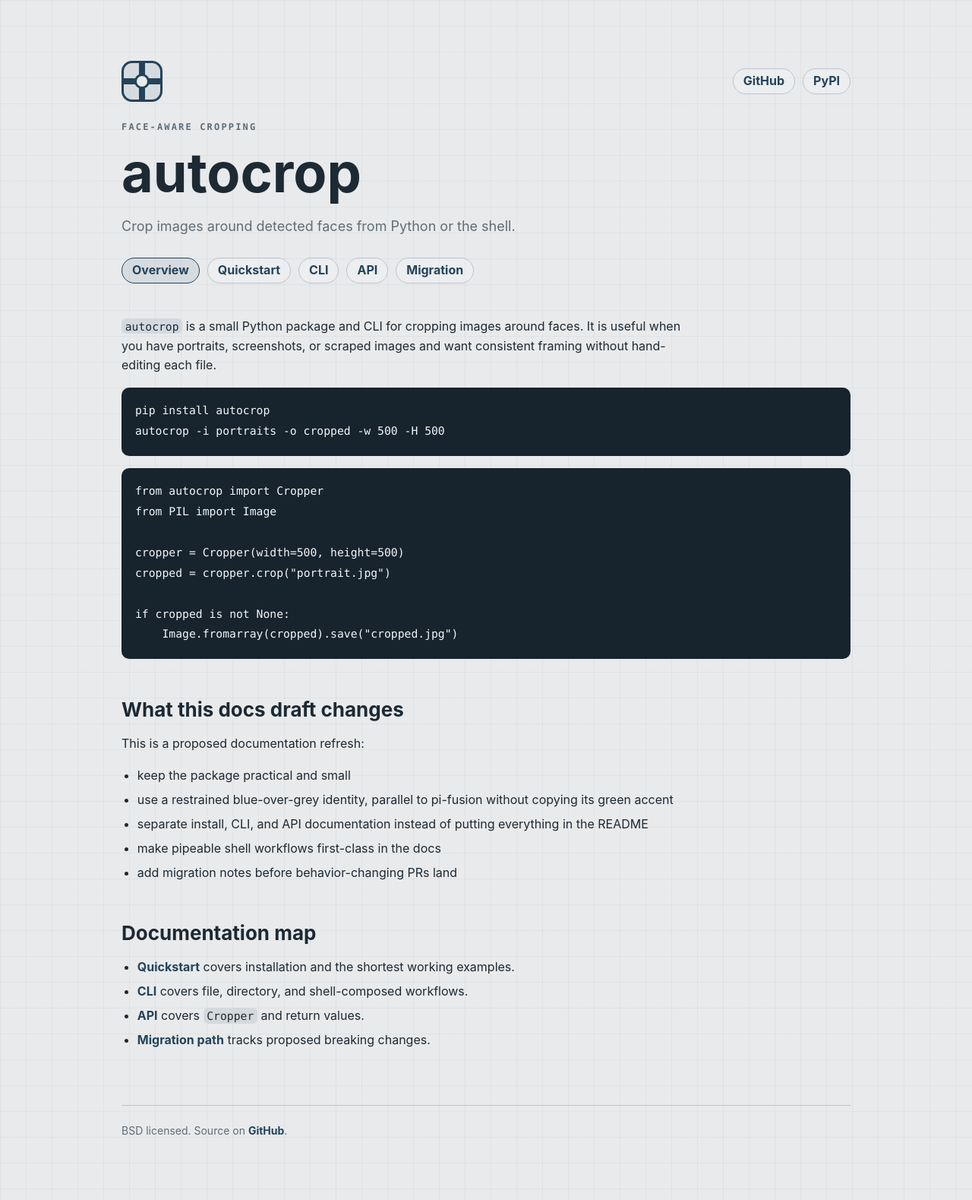
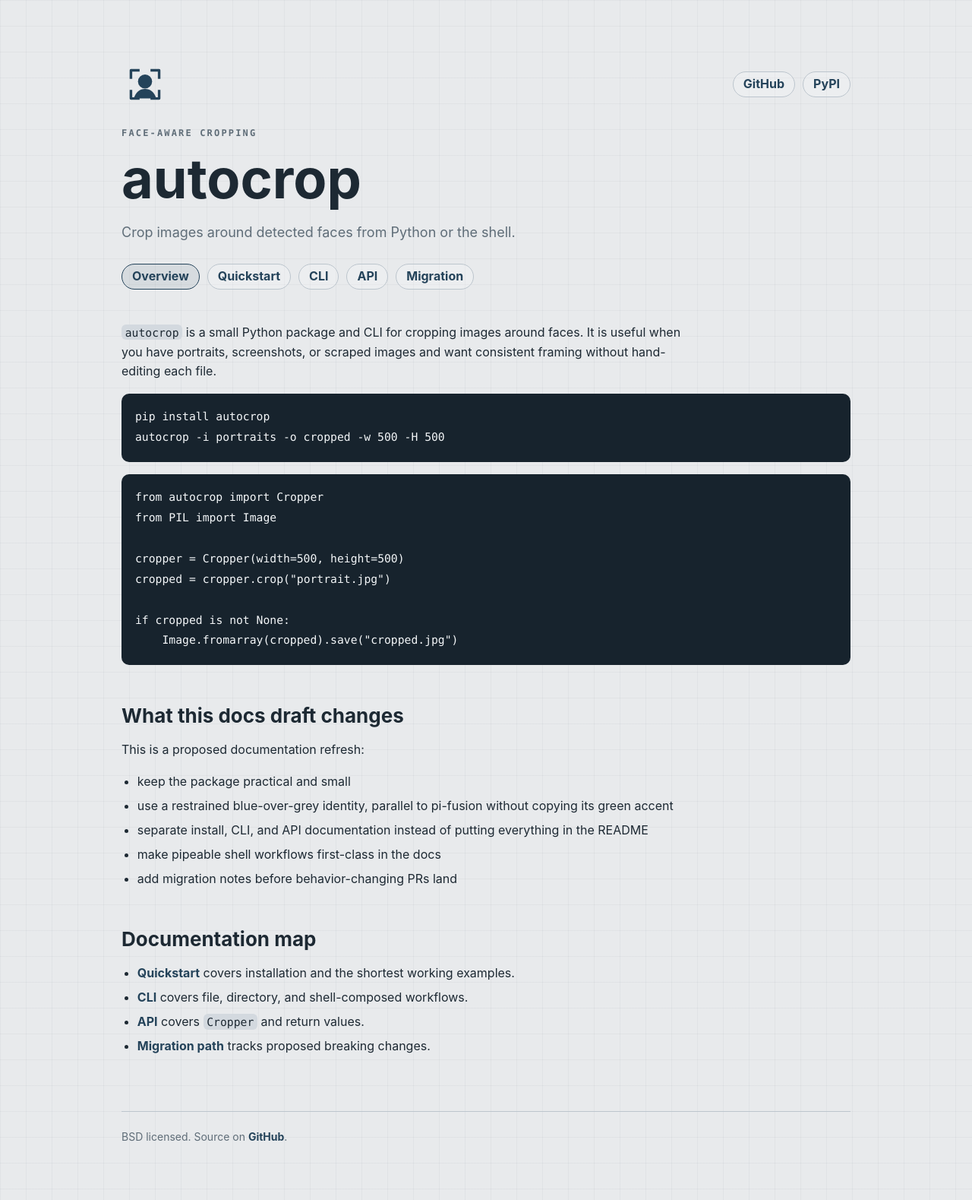
Before and after one commit to leblancfg/autocrop, a Jekyll site: the page built from docs/index.md, in a window 1280 px wide. Shown: the whole page at 76% size. Built offline with Jekyll 4.4.1, drawn with Linux system fonts in a browser that asks for light colours.

Commit message:
docs: refresh autocrop logo assets (#207)

```diff
--- a/docs/_layouts/default.html
+++ b/docs/_layouts/default.html
@@ -7,6 +7,12 @@
     <title>{% if page.title %}{{ page.title | escape }} | {% endif %}{{ site.title | escape }}</title>
     <meta name="description" content="{{ page.description | default: site.description | escape }}" />
     <meta name="author" content="François Leblanc" />
+    <meta property="og:title" content="{% if page.title %}{{ page.title | escape }} | {% endif %}{{ site.title | escape }}" />
+    <meta property="og:description" content="{{ page.description | default: site.description | escape }}" />
+    <meta property="og:type" content="website" />
+    <meta property="og:image" content="{{ '/assets/social-preview.svg' | absolute_url }}" />
+    <meta name="twitter:card" content="summary_large_image" />
+    <meta name="twitter:image" content="{{ '/assets/social-preview.svg' | absolute_url }}" />
     <link rel="canonical" href="{{ page.url | absolute_url }}" />
     <link rel="icon" href="{{ '/assets/favicon.svg' | relative_url }}" type="image/svg+xml" />
     <link rel="stylesheet" href="{{ '/assets/styles.css' | relative_url }}" />
@@ -16,7 +22,7 @@
       <header class="site-header">
         <div class="header-top">
           <a class="brand-mark" href="{{ '/' | relative_url }}" aria-label="autocrop home">
-            <span aria-hidden="true"></span>
+            <img src="{{ '/assets/autocrop-logo.svg' | relative_url }}" alt="" width="54" height="54" />
           </a>
           <nav class="project-links" aria-label="Project links">
             <a href="https://github.com/leblancfg/autocrop">GitHub</a>
--- a/docs/assets/styles.css
+++ b/docs/assets/styles.css
@@ -99,22 +99,21 @@ main {
   display: inline-flex;
   align-items: center;
   justify-content: center;
+  width: 62px;
+  height: 62px;
+  padding: 4px;
+  border-radius: 12px;
+}
+
+.brand-mark:hover {
+  background: var(--accent-soft);
+  text-decoration: none;
+}
+
+.brand-mark img {
+  display: block;
   width: 54px;
   height: 54px;
-  border: 3px solid var(--accent);
-  border-radius: 14px;
-  background:
-    linear-gradient(90deg, transparent 42%, var(--accent) 42%, var(--accent) 58%, transparent 58%),
-    linear-gradient(180deg, transparent 42%, var(--accent) 42%, var(--accent) 58%, transparent 58%),
-    var(--accent-soft);
-}
-
-.brand-mark span {
-  width: 20px;
-  height: 20px;
-  border: 3px solid var(--accent);
-  border-radius: 50%;
-  background: var(--bg);
 }
 
 .eyebrow {
```
Also changed, not shown: README.md, docs/assets/autocrop-logo.svg (added), docs/assets/favicon.svg, docs/assets/social-preview.svg (added).
